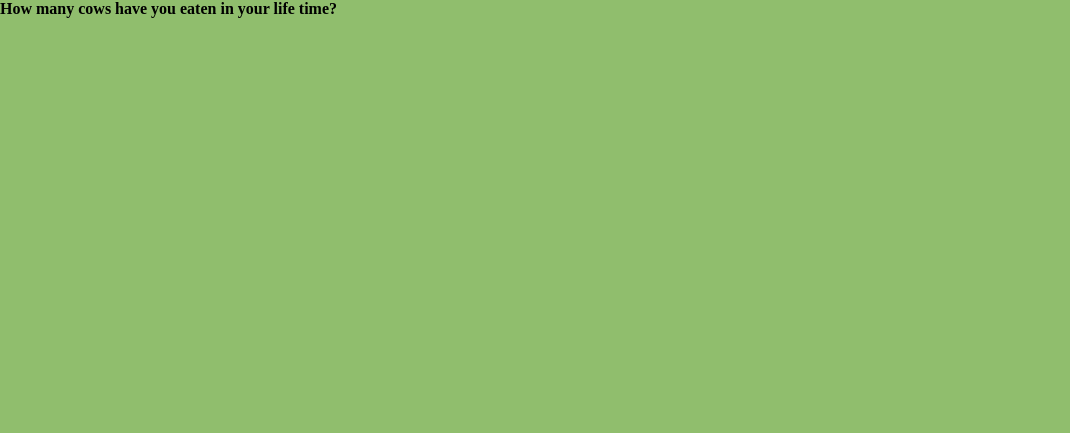
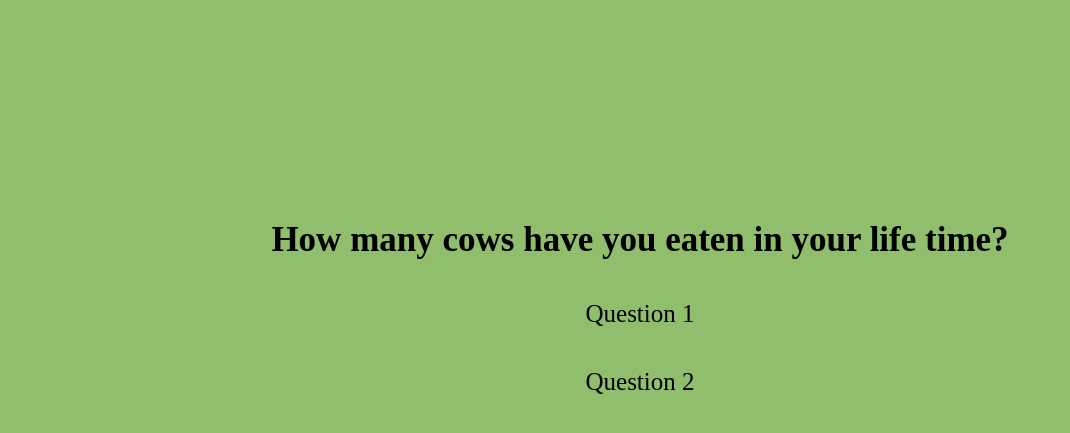
Before and after one commit to mateoglzc/Cow-Website, a Flask app: page / in a window 1280 px wide. Shown: the top 433 px of the page, without its empty margins (0-1070 px from the left). Run offline with Flask 2, Linux system fonts and the light colour scheme.

Commit message:
Advanced template

```diff
--- a/CowWebsite/Templates/index.html
+++ b/CowWebsite/Templates/index.html
@@ -4,14 +4,16 @@
 <head>
     <meta charset="UTF-8">
     <meta name="viewport" content="width=device-width, initial-scale=1.0">
-    <title>Cow eater</title>
-    <link rel="stylesheet" type="text/css" href="{{ url_for('static' , filename='CSS/style.css') }}">
+    <link rel="stylesheet" type="text/css" href="{{ url_for('static' , filename='/CSS/matt.css') }}">
+    <title>Moo Moo</title>
 </head>
 
 <body>
     <div class="title">
         <h4>How many cows have you eaten in your life time?</h4>
     </div>
+    <div class="question">Question 1</div>
+    <div class="question">Question 2</div>
 </body>
 
 </html>
--- /dev/null
+++ b/CowWebsite/static/CSS/matt.css
@@ -0,0 +1,21 @@
+*{
+    margin: 0;
+    padding: 0;
+}
+
+body{
+    background-color: #90be6d;
+}
+
+div{
+    text-align: center;
+    padding: 20px;
+}
+.title{
+    font-size: 35px;
+    margin-top: 200px;
+}
+
+.question{
+    font-size: 25px;
+}
--- a/CowWebsite/static/CSS/style.css
+++ /dev/null
@@ -1,13 +0,0 @@
-*{
-    margin: 0;
-    padding: 0;
-}
-
-body{
-    background-color: #90be6d;
-}
-
-#title{
-    font-size: 50px;
-    color: red;
-}
--- /dev/null
+++ b/moo.py
@@ -0,0 +1,6 @@
+
+# I don't know if this accuretly represents how many cows how you eaten in your life time
+def moo(beef_per_week, years):
+    years -= 4
+    years_weeks = 52*years
+    return ((years_weeks*200*beef_per_week)/204117)
```
